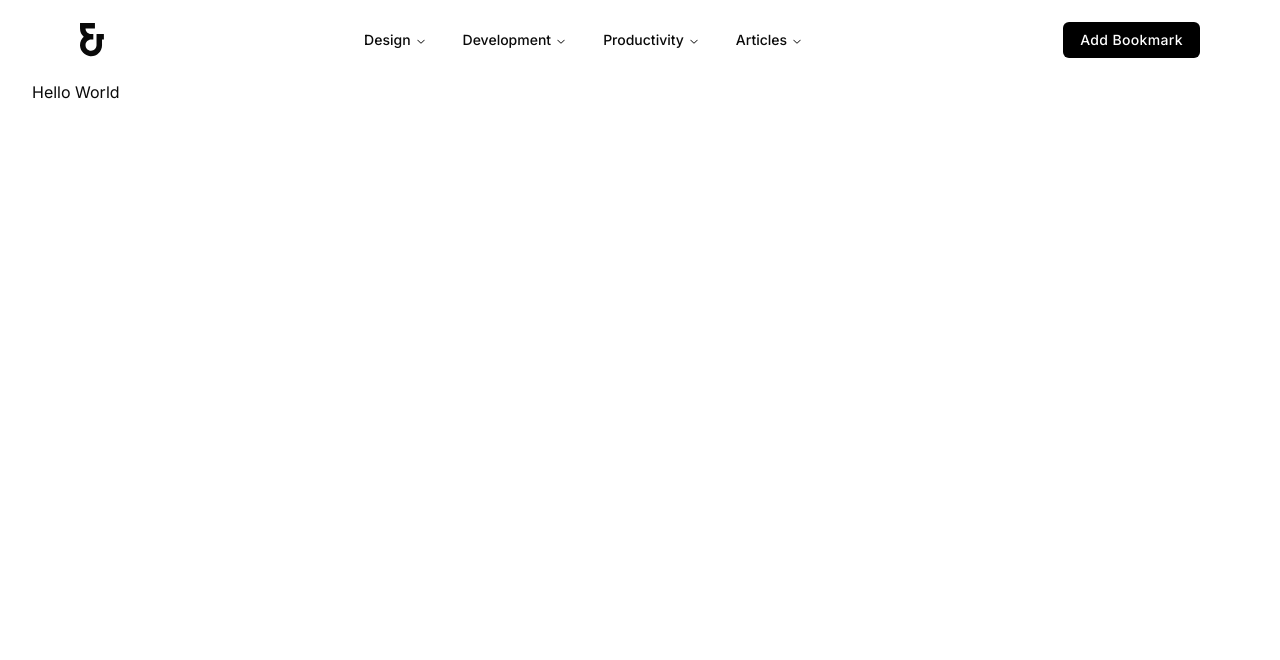
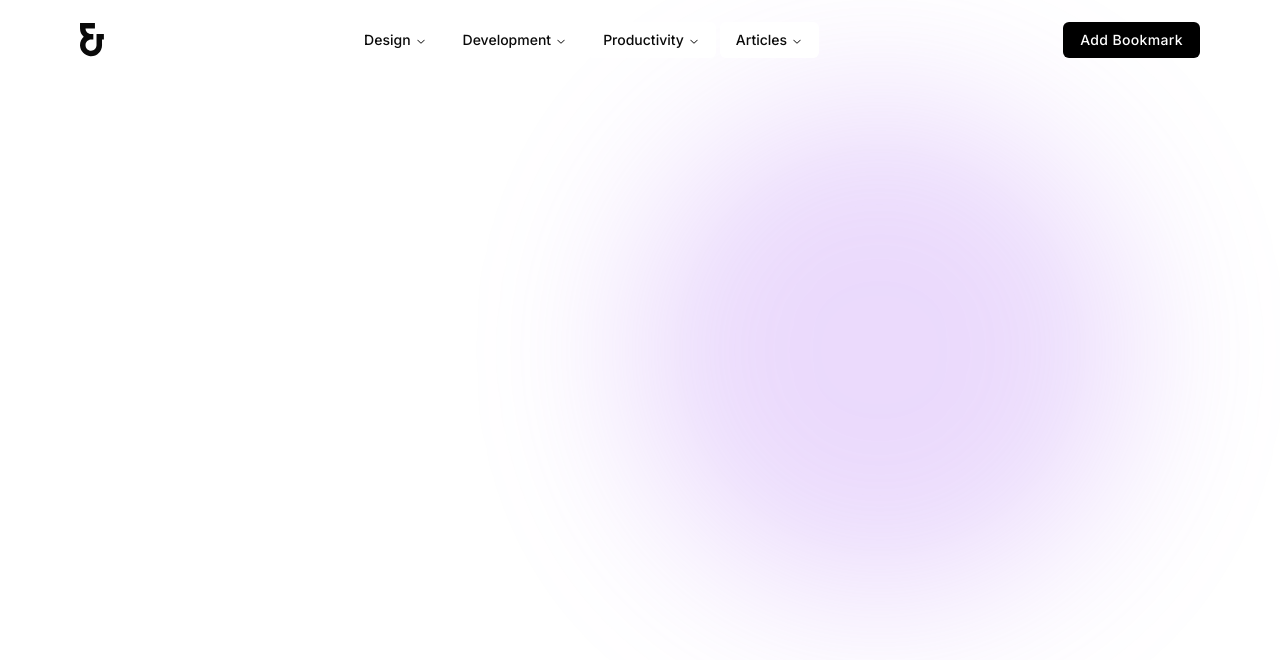
Before and after one commit to cemtatli/curations, a Next.js app: page / in a window 1280 px wide. Shown: the top 660 px of the page. Built offline with nearby package versions, Linux system fonts and the light colour scheme; a web font is replaced by a local one.

Commit message:
Add background blur effect to layout component

```diff
--- a/app/layout.tsx
+++ b/app/layout.tsx
@@ -19,6 +19,9 @@
           <div className="bg-grid-slate-200/50 min-h-screen dark:bg-none">
             <Header />
             <main>{children}</main>
+            <div className="absolute top-0 -z-10 h-full w-full bg-white backdrop-blur-3xl">
+              <div className="absolute bottom-auto left-auto right-0 top-0 h-[500px] w-[500px] -translate-x-[30%] translate-y-[20%] rounded-full bg-[rgba(173,109,244,0.5)] opacity-50 blur-[80px]"></div>
+            </div>
           </div>
         </ThemeProvider>
       </body>
--- a/app/page.tsx
+++ b/app/page.tsx
@@ -1,6 +1,4 @@
-import Container from '@/components/container';
-
 const IndexPage = () => {
-	return <Container>Hello World</Container>;
-};
-export default IndexPage;
+  return <section className="px-8"></section>
+}
+export default IndexPage
```
